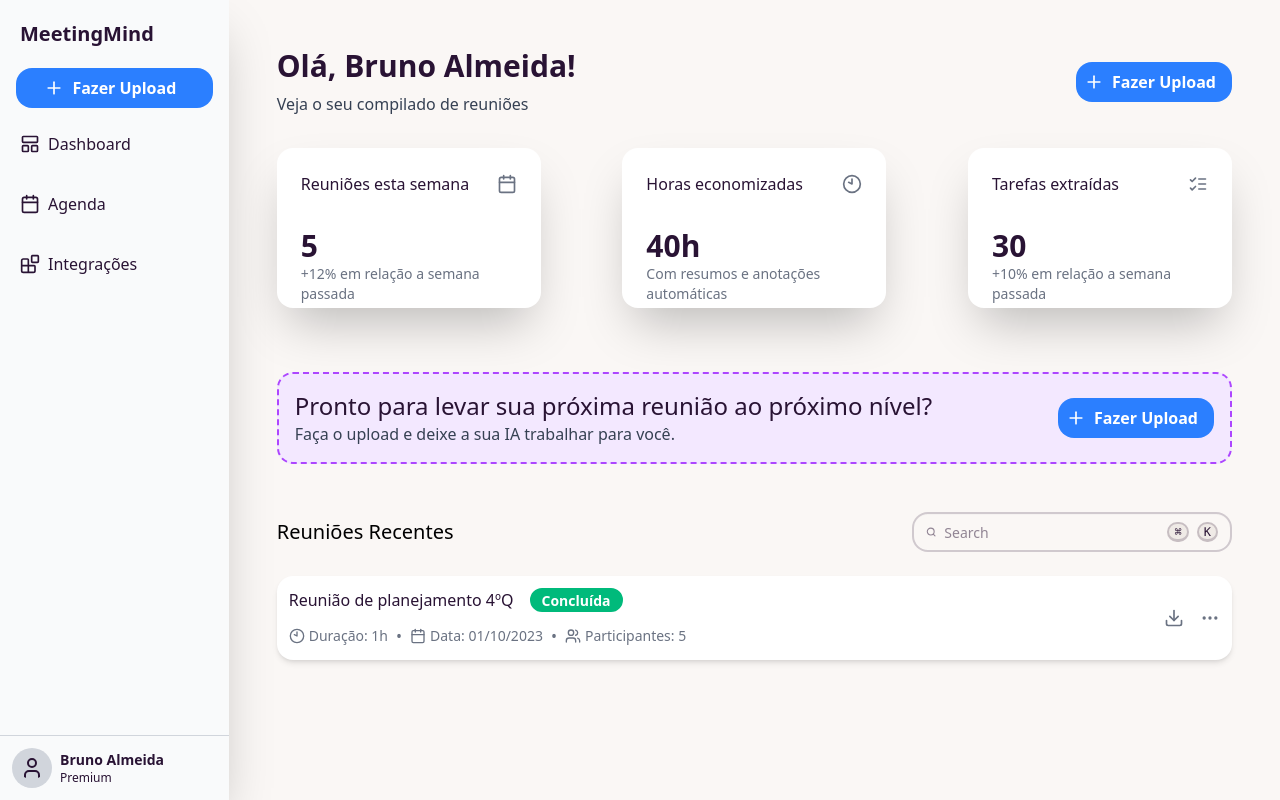
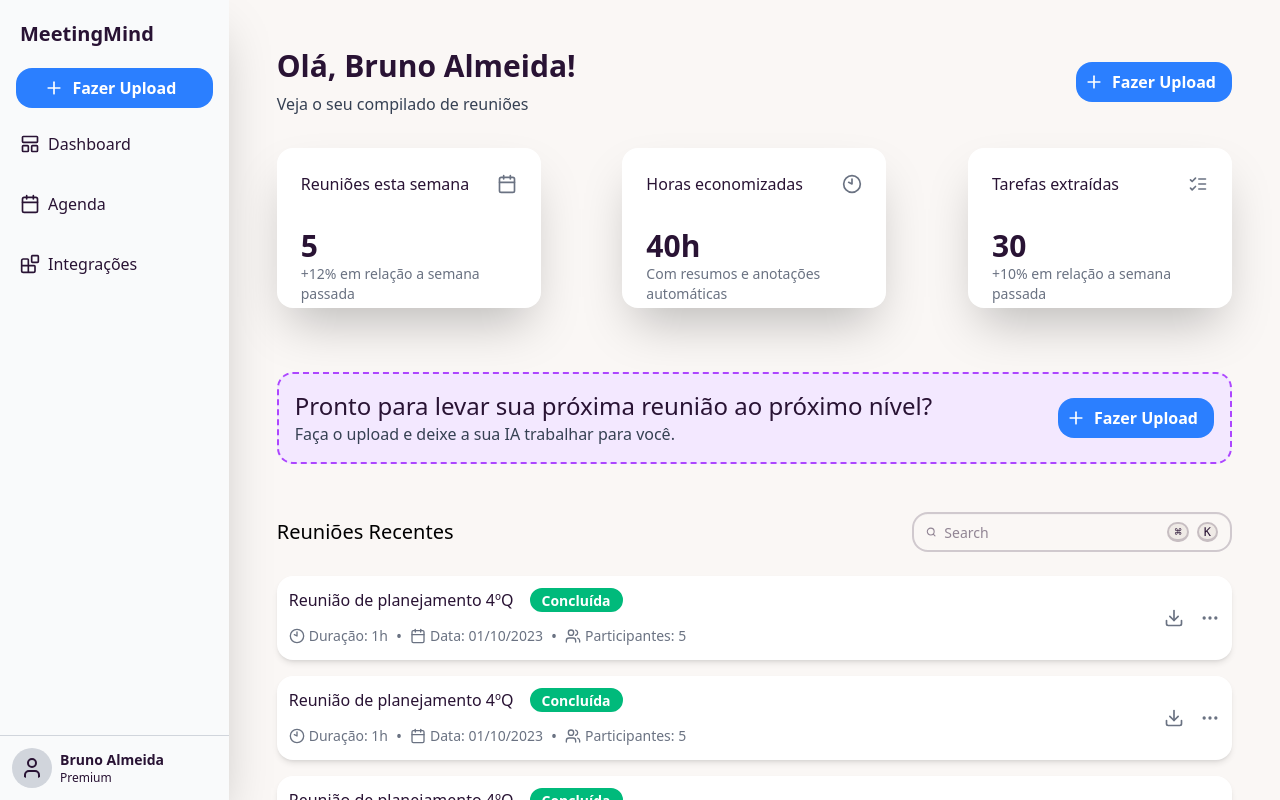
Before and after one commit to BrunoFerrucio/MeetingMind, a React (Vite) app in the folder front/: page /dashboard in a window 1280 px wide. Built offline with nearby package versions, Linux system fonts and the light colour scheme.

Commit message:
Enhance Meeting Cards: replace static meeting card with dynamic rendering for multiple meetings

```diff
--- a/front/src/pages/dashboard/pages/home.tsx
+++ b/front/src/pages/dashboard/pages/home.tsx
@@ -127,8 +127,8 @@ export default function DashboardHome() {
         </div>
 
         <div className="flex flex-col">
-          {/* Meeting Card */}
-          <Link to="/dashboard/meeting/details" className="w-full flex flex-row rounded-2xl border-gray-600 p-3 bg-white shadow-md mt-4 items-center justify-between">
+          {Array.from({ length: 10 }).map((_, index) => (
+            <Link to={`/dashboard/meeting/details/${index}`} className="w-full flex flex-row rounded-2xl border-gray-600 p-3 bg-white shadow-md mt-4 items-center justify-between">
               <div className="flex flex-col">
                 <div className="flex flex-row mb-3">
                   <span>Reunião de planejamento 4ºQ</span>
@@ -167,6 +167,7 @@ export default function DashboardHome() {
                 </button>
               </div>
             </Link>
+          ))}
         </div>
       </div>
     </div>
```
Lines whose indentation alone changed are shown as unchanged.
